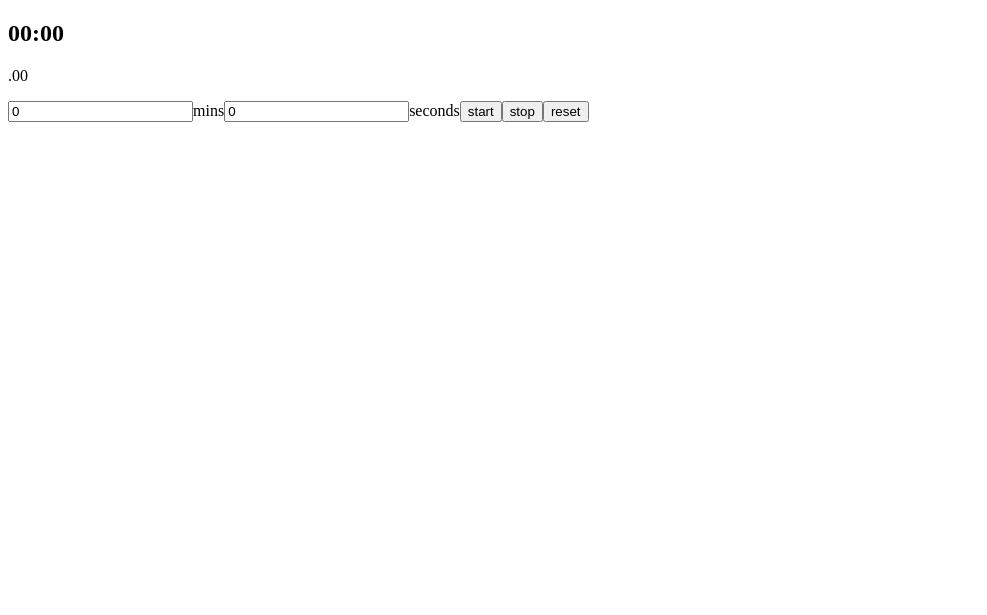
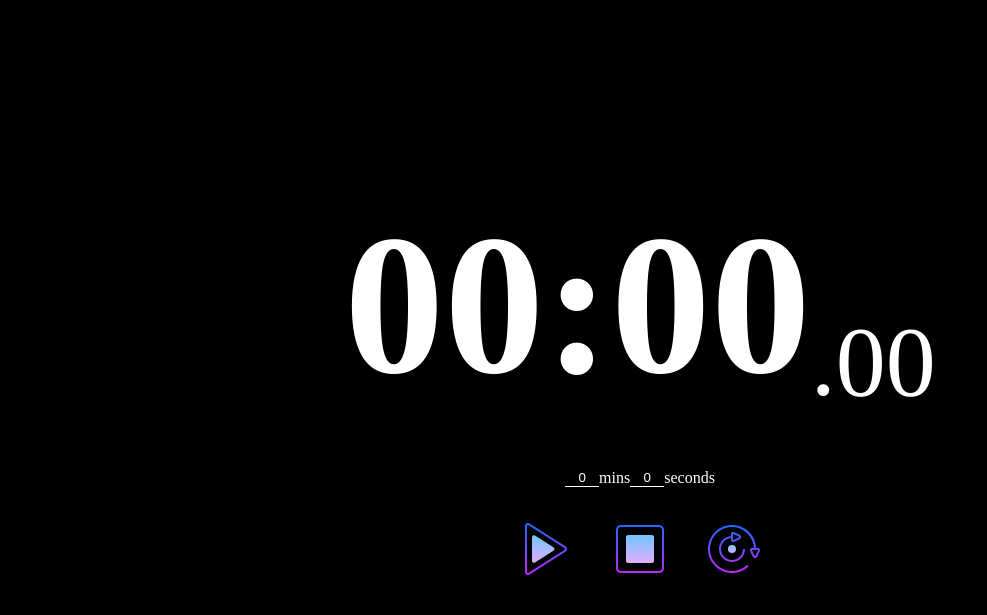
Before and after one commit to emagrorrim/clock, a React app: page / in a window 1280 px wide. Shown: the whole page, without its empty margins (0-987 px from the left). Built offline with nearby package versions, Linux system fonts and the light colour scheme.

Commit message:
Update UI

```diff
--- a/src/app/App.js
+++ b/src/app/App.js
@@ -3,12 +3,12 @@ import ReactDOM from 'react-dom';
 
 import Timer from '../timer/component/Timer';
 
+import '../style/app.css';
+
 class App extends Component {
   render() {
     return (
-      <div>
-        <Timer />
-      </div>
+      <Timer className="timer-container" />
     );
   }
 }
--- a/src/index.html
+++ b/src/index.html
@@ -2,7 +2,7 @@
 <html>
 <head>
   <meta charset="UTF-8">
-  <title>Clock</title>
+  <title>Timer</title>
 </head>
 <body>
   <div id="app"></div>
--- /dev/null
+++ b/src/style/app.css
@@ -0,0 +1,7 @@
+html, body, #app, .timer-container {
+  height: 100%;
+}
+
+html, body {
+  margin: 0;
+}
--- /dev/null
+++ b/src/style/timer.css
@@ -0,0 +1,87 @@
+.darkBackground {
+  background-color: black;
+}
+
+.timer {
+  width: 100%;
+  height: 100%;
+  display: flex;
+  justify-content: center;
+  flex-direction: column;
+  color: white;
+}
+
+.timer h2 {
+  margin: 0;
+}
+
+.timer .timingLabel {
+  display: flex;
+  justify-content: center;
+  align-items: flex-end;
+}
+
+.timingLabel p {
+  margin: 0;
+}
+
+.timingLabel .time {
+  font-size: 200px;
+}
+
+.timingLabel .small {
+  font-size: 100px;
+}
+
+.control {
+  display: flex;
+  justify-content: center;
+  flex-direction: column;
+
+  margin-top: 50px;
+}
+
+.control .timeField {
+  display: flex;
+  justify-content: center;
+}
+
+.control .timeField .timeInput {
+  width: 30px;
+  border: none;
+  border-bottom: 1px solid white;
+  background-color: rgba(0, 0, 0, 0);
+  color: white;
+  text-align: center;
+}
+
+.control .timeControl {
+  display: flex;
+  justify-content: center;
+}
+
+.control .timeControl .timeBtn {
+  display: flex;
+  justify-content: center;
+  width: 64px;
+  height: 64px;
+  margin: 30px 15px;
+}
+
+.control .timeControl .start {
+  border: none;
+  background: rgba(0, 0, 0, 0);
+  background-image: url(/images/icon-play.png);
+}
+
+.control .timeControl .stop {
+  border: none;
+  background: rgba(0, 0, 0, 0);
+  background-image: url(/images/icon-stop.png);
+}
+
+.control .timeControl .reset {
+  border: none;
+  background: rgba(0, 0, 0, 0);
+  background-image: url(/images/icon-refresh.png);
+}
--- a/src/timer/component/ControlPanel.js
+++ b/src/timer/component/ControlPanel.js
@@ -30,12 +30,16 @@ export default class ControlPanel extends Component {
 
   render() {
     return (
-      <div>
-        <input ref={ref=>{this.minuteField = ref}} defaultValue="0" />mins
-        <input ref={ref=>{this.secondField = ref}} defaultValue="0" />seconds
-        <button onClick={this._start.bind(this)}>start</button>
-        <button onClick={this._stop.bind(this)}>stop</button>
-        <button onClick={this._reset.bind(this)}>reset</button>
+      <div className="control">
+        <div className="timeField">
+          <input className="timeInput minute" ref={ref=>{this.minuteField = ref}} defaultValue="0" />mins
+          <input className="timeInput second" ref={ref=>{this.secondField = ref}} defaultValue="0" />seconds
+        </div>
+        <div className="timeControl">
+          <button className="timeBtn start" onClick={this._start.bind(this)}></button>
+          <button className="timeBtn stop" onClick={this._stop.bind(this)}></button>
+          <button className="timeBtn reset" onClick={this._reset.bind(this)}></button>
+        </div>
       </div>
     )
   }
--- a/src/timer/component/Timer.js
+++ b/src/timer/component/Timer.js
@@ -5,6 +5,8 @@ import ControlPanel from './ControlPanel';
 
 import TimerController from '../controller/TimerController';
 import CountDownModel from '../model/CountDownModel';
+
+import '../../style/timer.css';
 
 export default class Timer extends Component {
   constructor(props) {
@@ -36,8 +38,8 @@ export default class Timer extends Component {
 
   render() {
     return (
-      <div className="darkBackground">
-        <TimingLabel className="timingLabel" displayedTime={this.state.displayedTime} />
+      <div className="timer darkBackground">
+        <TimingLabel displayedTime={this.state.displayedTime} />
         <ControlPanel
           startTimer={this._startTimer.bind(this)}
           stopTimer={this._stopTimer.bind(this)}
--- a/src/timer/component/TimerLabel.js
+++ b/src/timer/component/TimerLabel.js
@@ -49,16 +49,16 @@ export default class TimerLabel extends Component {
     }
     const displayedMillisecond = parseInt(millisecond / 10);
     if (displayedMillisecond < 10) {
-      return "0" + millisecond;
+      return "0" + displayedMillisecond;
     }
     return displayedMillisecond.toString();
   }
 
   render() {
     return (
-      <div>
-        <h2>{this._formatedTimeString()}</h2>
-        <p>{"." + this._formatedMillisecond()}</p>
+      <div className="timingLabel">
+        <h2 className="time">{this._formatedTimeString()}</h2>
+        <p className="time small">{"." + this._formatedMillisecond()}</p>
       </div>
     )
   }
--- a/webpack.config.js
+++ b/webpack.config.js
@@ -24,18 +24,9 @@ module.exports = {
           presets: ["es2015", "react"]
         }
       },
-      {
-        test: /\.css$/,
-        loader: ExtractTextPlugin.extract("style-loader", "css-loader")
-      },
-      {
-        test: /\.(eot|woff|woff2|ttf|svg)(\?\S*)?$/,
-        loader: 'url?limit=10000&name=fonts/[name].[ext]'
-      },
-      {
-        test: /\.(png|jpe?g|gif)(\?\S*)?$/,
-        loader: 'url?limit=10000&name=images/[name].[ext]'
-      }
+      { test: /\.css$/, loader: 'style-loader!css-loader'},
+      { test: /\.(eot|woff|woff2|ttf|svg)(\?\S*)?$/, loader: 'url?limit=10000&name=fonts/[name].[ext]' },
+      { test: /\.(png|jpe?g|gif)(\?\S*)?$/, loader: 'url?limit=10000&name=images/[name].[ext]' }
     ],
   },
   devtool: "source-map",
```
Also changed, not shown: public/images/icon-play.png (added), public/images/icon-refresh.png (added), public/images/icon-stop.png (added).
